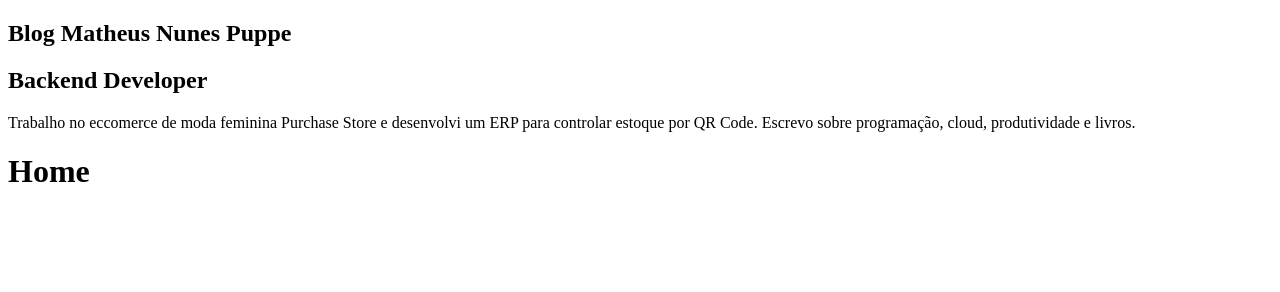
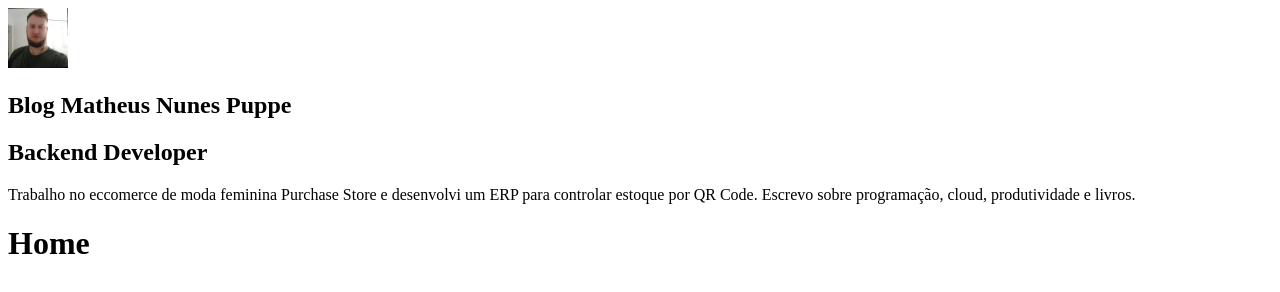
Before and after one commit to puppe1990/puppe_blog, a Gatsby site: page / in a window 1280 px wide. Built offline with nearby package versions, Linux system fonts and the light colour scheme; Gatsby itself is replaced by a stand-in of ours.

Commit message:
Add avatar photo

```diff
--- /dev/null
+++ b/src/components/Avatar/index.js
@@ -0,0 +1,23 @@
+import React from 'react'
+import { useStaticQuery, graphql } from 'gatsby'
+import Img from 'gatsby-image'
+
+const Avatar = () => {
+  const { avatarImage } = useStaticQuery(
+    graphql`
+      query {
+        avatarImage: file(relativePath: { eq: "profile-photo.jpeg"}) {
+          childImageSharp {
+            fixed(width: 60, height: 60) {
+              ...GatsbyImageSharpFixed
+            }
+          }
+        }
+      }
+    `
+  )
+
+  return <Img fixed={avatarImage.childImageSharp.fixed} />
+}
+
+export default Avatar
--- a/src/components/Profile/index.js
+++ b/src/components/Profile/index.js
@@ -1,5 +1,7 @@
 import React from 'react'
 import { useStaticQuery, graphql } from 'gatsby'
+
+import Avatar from '../Avatar'
 
 const Profile = () => {
   const {
@@ -20,6 +22,7 @@ const Profile = () => {
 
   return(
     <div className="Profile-wrapper">
+      <Avatar />
       <h1>{title}</h1>
       <h2>{position}</h2>
       <p>{description}</p>
```
Also changed, not shown: src/images/profile-photo.jpeg (added).
